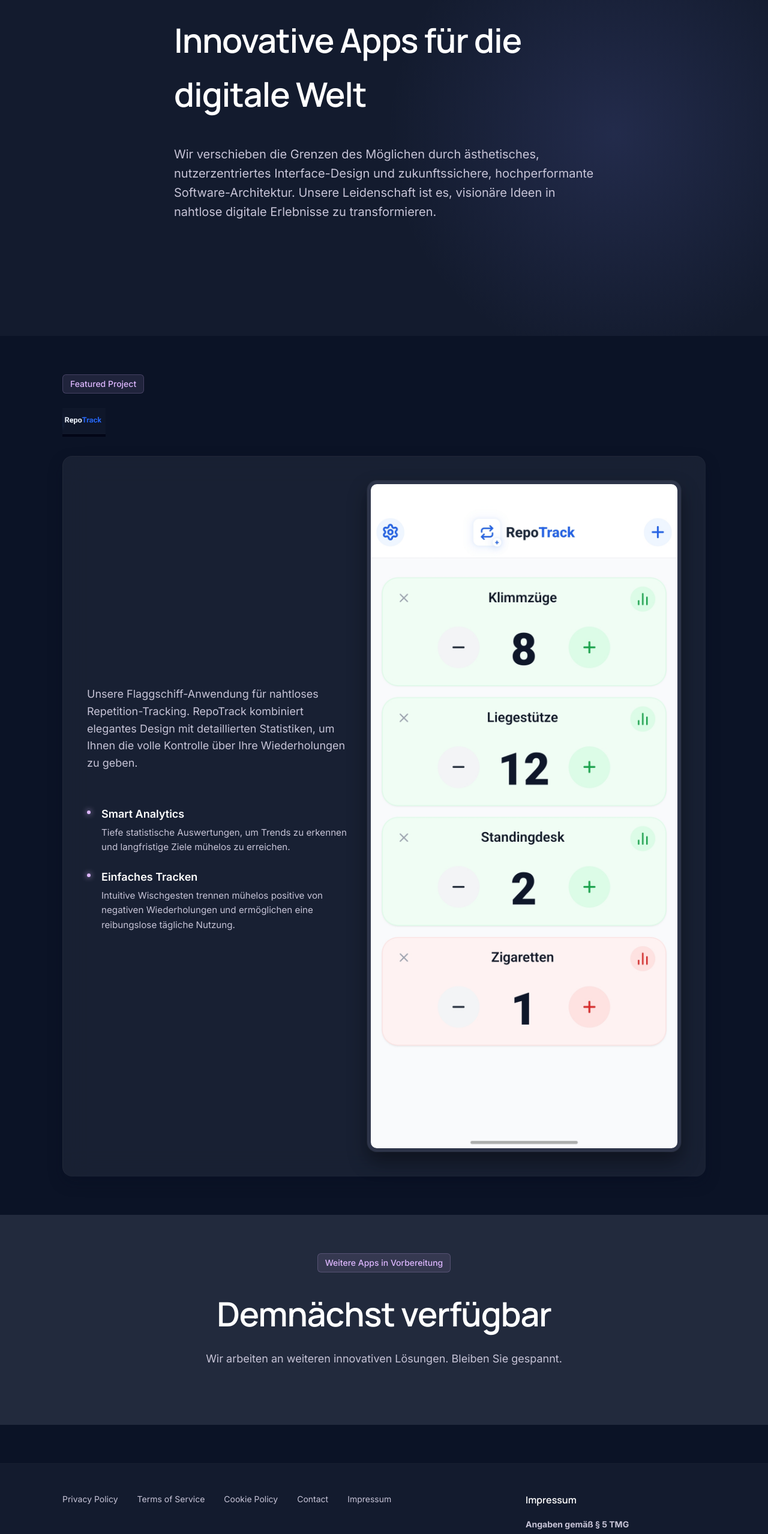
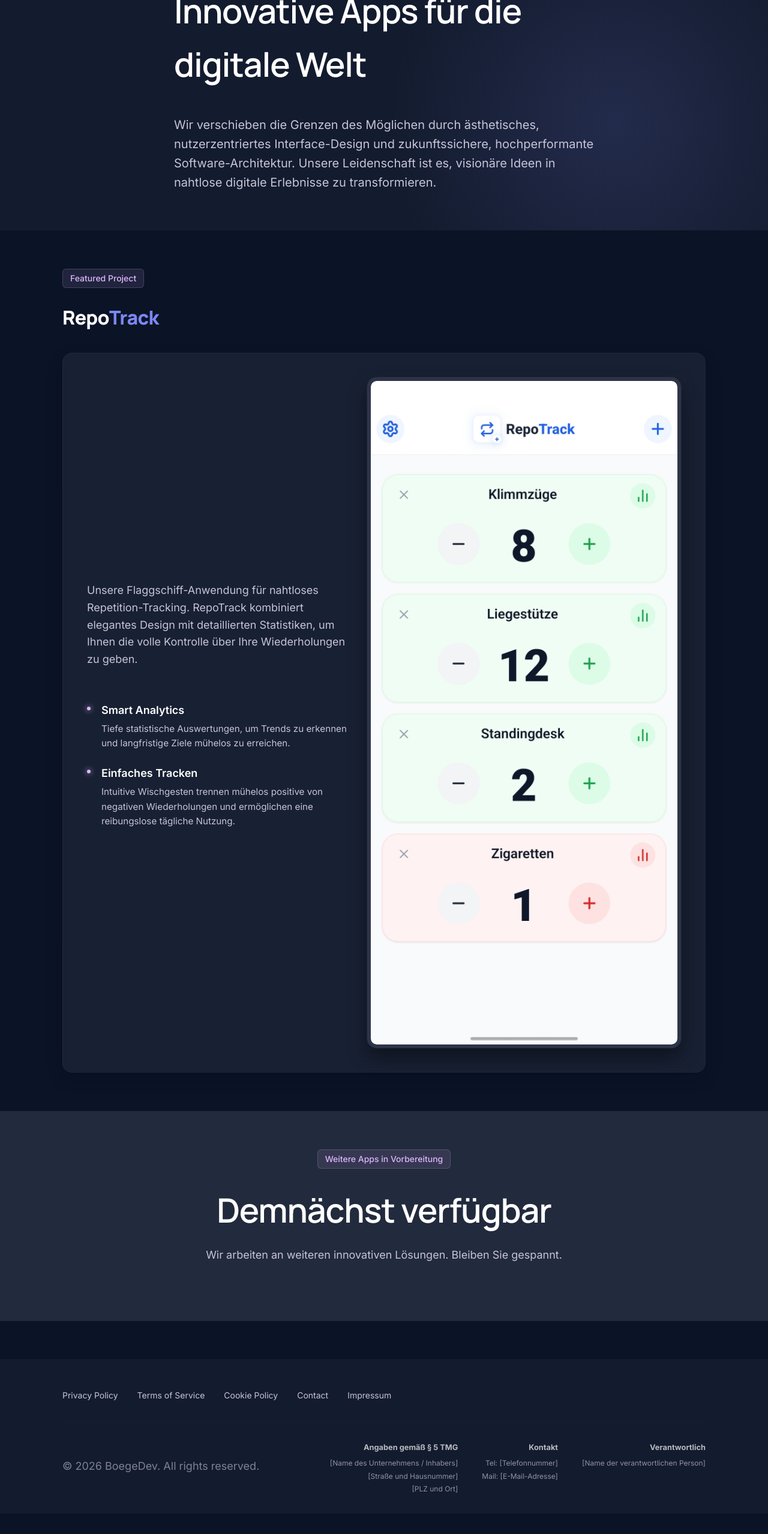
Before and after one commit to Boegeholzhausen/BoegeDev_LandingPage, a plain HTML site: page index.html in a window 1280 px wide. Shown: the part 240-2797 px from the top of the page at 60% size. After the commit the page ends 2763 px from the top, so only its background shows below. Drawn offline with Linux system fonts and the light colour scheme.

Commit message:
Fix: layout issues, text clipping, and recreated RepoTrack logo with CSS

```diff
--- a/index.html
+++ b/index.html
@@ -25,7 +25,9 @@
     <section class="section featured-project surface">
         <div class="container">
             <span class="status-chip">Featured Project</span>
-            <img src="design/RepoTrack_TextLogo.jpg" alt="RepoTrack Logo" class="project-logo-main" style="max-height: 48px; margin-bottom: 2rem; display: block;">
+            <div class="project-logo-custom">
+                <span class="logo-repo">Repo</span><span class="logo-track">Track</span>
+            </div>
 
             <div class="glass project-card">
                 <div class="project-content">
@@ -72,27 +74,30 @@
                     <a href="#contact">Contact</a>
                     <a href="#impressum">Impressum</a>
                 </div>
-
-                <div id="impressum" class="impressum-mini">
-                    <h4>Impressum</h4>
-                    <p><strong>Angaben gemäß § 5 TMG</strong></p>
-                    <p>[Name des Unternehmens / Inhabers]</p>
-                    <p>[Straße und Hausnummer]</p>
-                    <p>[PLZ und Ort]</p>
-
-                    <br>
-                    <p><strong>Kontakt</strong></p>
-                    <p>Telefon: [Telefonnummer]</p>
-                    <p>E-Mail: [E-Mail-Adresse]</p>
-
-                    <br>
-                    <p><strong>Verantwortlich für den Inhalt nach § 55 Abs. 2 RStV</strong></p>
-                    <p>[Name der verantwortlichen Person]</p>
-                </div>
             </div>
 
-            <div class="copyright">
-                <p>&copy; 2026 BoegeDev. All rights reserved.</p>
+            <div class="footer-bottom">
+                <div class="copyright">
+                    <p>&copy; 2026 BoegeDev. All rights reserved.</p>
+                </div>
+
+                <div id="impressum" class="impressum-horizontal">
+                    <div class="impressum-group">
+                        <strong>Angaben gemäß § 5 TMG</strong>
+                        <span>[Name des Unternehmens / Inhabers]</span>
+                        <span>[Straße und Hausnummer]</span>
+                        <span>[PLZ und Ort]</span>
+                    </div>
+                    <div class="impressum-group">
+                        <strong>Kontakt</strong>
+                        <span>Tel: [Telefonnummer]</span>
+                        <span>Mail: [E-Mail-Adresse]</span>
+                    </div>
+                    <div class="impressum-group">
+                        <strong>Verantwortlich</strong>
+                        <span>[Name der verantwortlichen Person]</span>
+                    </div>
+                </div>
             </div>
         </div>
     </footer>
--- a/style.css
+++ b/style.css
@@ -52,10 +52,13 @@
 
 h1 {
   font-size: 4.5rem;
-  line-height: 1.1;
+  line-height: 1.2;
   letter-spacing: -0.03em;
+  padding: 0.1em 0;
+  margin-bottom: 1rem;
   background: linear-gradient(135deg, #ffffff 0%, var(--primary) 100%);
   -webkit-background-clip: text;
+  background-clip: text;
   -webkit-text-fill-color: transparent;
   width: fit-content;
 }
@@ -113,6 +116,7 @@
 .gradient-text {
   background: linear-gradient(135deg, var(--primary) 0%, var(--primary-container) 100%);
   -webkit-background-clip: text;
+  background-clip: text;
   -webkit-text-fill-color: transparent;
 }
 
@@ -157,11 +161,13 @@
 
 /* Hero */
 .hero {
-  min-height: 100vh;
+  min-height: 70vh;
   display: flex;
   align-items: center;
   position: relative;
   overflow: hidden;
+  padding-top: 6rem;
+  padding-bottom: 2rem;
 }
 
 /* Asymmetry in Hero */
@@ -221,11 +227,22 @@
   justify-content: center;
 }
 
-.project-logo {
-  max-width: 280px;
-  height: auto;
-  margin-bottom: 2.75rem; /* Spacing 8 */
-  border-radius: var(--radius-md);
+.project-logo-custom {
+  font-family: var(--font-display);
+  font-weight: 800;
+  font-size: 2rem;
+  letter-spacing: -0.02em;
+  margin-bottom: 2rem;
+  display: flex;
+  align-items: center;
+}
+
+.logo-repo {
+  color: #fff;
+}
+
+.logo-track {
+  color: var(--primary-container);
 }
 
 .features-list {
@@ -329,28 +346,42 @@
   color: var(--primary);
 }
 
-.impressum-mini {
-  font-size: 0.875rem;
-  color: var(--on-surface-variant);
-  max-width: 300px;
+.footer-bottom {
+  display: flex;
+  justify-content: space-between;
+  align-items: flex-end;
+  gap: 2rem;
+  margin-top: 2rem;
+  border-top: 1px solid rgba(70, 69, 84, 0.05);
+  padding-top: 2rem;
 }
 
-.impressum-mini h4 {
-  font-size: 1rem;
-  margin-bottom: 1rem;
-  color: var(--on-surface);
+.impressum-horizontal {
+  display: flex;
+  gap: 2.5rem;
+  font-size: 0.75rem;
+  color: var(--on-surface-variant);
+  opacity: 0.7;
+  text-align: right;
 }
 
-.impressum-mini p {
-  font-size: 0.875rem;
-  margin-bottom: 0.5rem;
+.impressum-group {
+  display: flex;
+  flex-direction: column;
+  gap: 0.125rem;
+}
+
+.impressum-group strong {
+  color: var(--on-surface);
+  font-size: 0.8rem;
+  margin-bottom: 0.25rem;
 }
 
 .copyright {
-  text-align: center;
-  font-size: 0.875rem;
+  font-size: 0.8125rem;
   color: var(--on-surface-variant);
   opacity: 0.6;
+  white-space: nowrap;
 }
 
 /* Status Chip */
```
